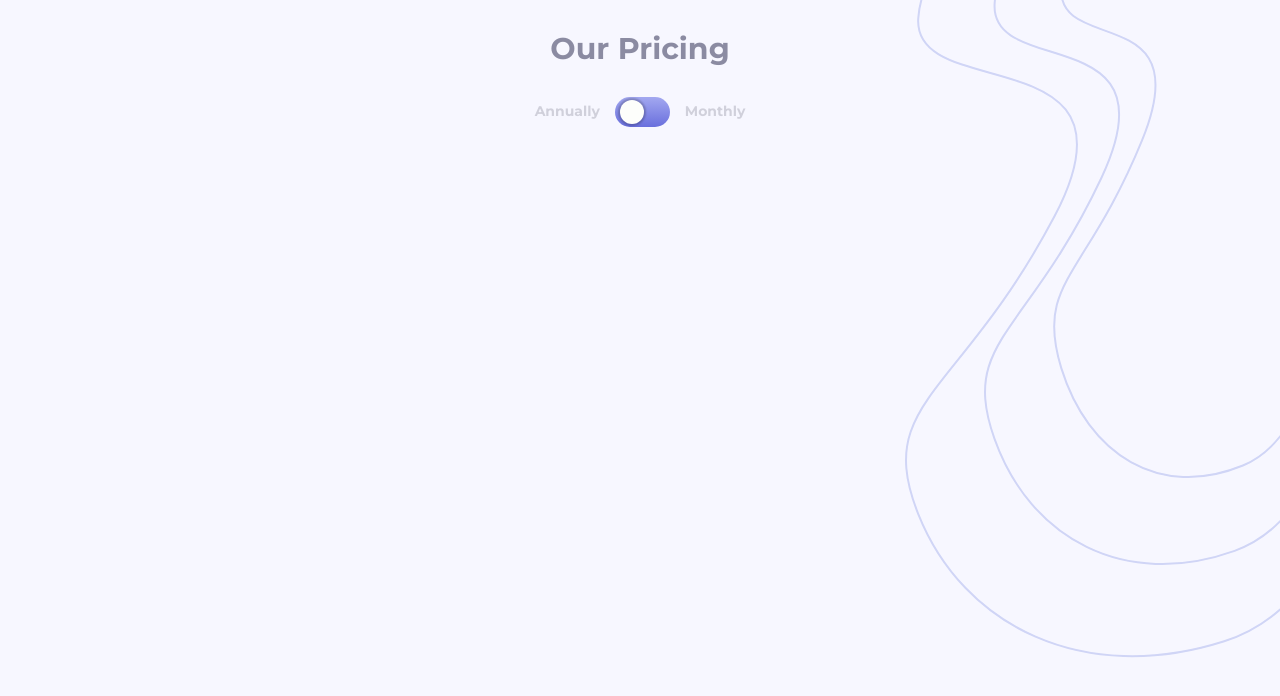
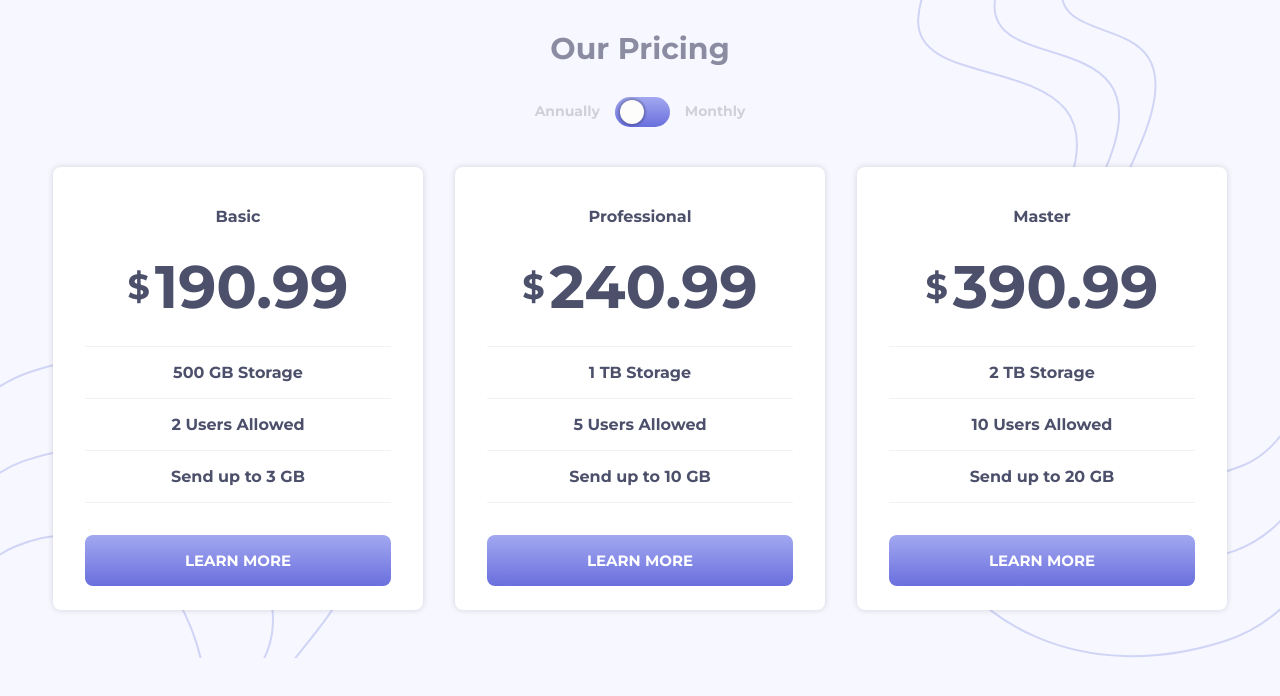
Before and after one commit to carlosqdev/react-pricing-component, a React (Create React App) app: page / in a window 1280 px wide. Shown: the top 696 px of the page. Built offline with nearby package versions, Linux system fonts and the light colour scheme.

Commit message:
Cambios de css en App.css, agregue componente Card.jsx a Container.jsx

```diff
--- a/src/assets/styles/App.css
+++ b/src/assets/styles/App.css
@@ -10,6 +10,15 @@ body {
   background-repeat: no-repeat;
   background-position-y: -45px;
   background-position-x: 130px;
+}
+.cards {
+  margin: 4rem 0 0 0;
+  padding: 0 0 2rem 0;
+}
+.cards .wrapper {
+  display: flex;
+  flex-direction: column;
+  align-items: center;
 }
 @media screen and (min-width: 375px) {
   body {
--- a/src/assets/styles/components/Card.css
+++ b/src/assets/styles/components/Card.css
@@ -1,4 +1,4 @@
-.cards .wrapper .card {
+.card {
   max-width: 320px;
   width: 285px;
   box-shadow: 0px 0px 6px rgba(0, 0, 0, 0.15);
@@ -9,47 +9,47 @@
   background-color: var(--white);
   color: var(--TextCard);
 }
-.cards .wrapper .card .title_card {
+.card .title_card {
   margin: 1rem 2rem 0 2rem;
   padding: 0;
   font-family: "Montserrat", sans-serif;
   font-weight: 700;
   font-size: 1rem;
 }
-.cards .wrapper .card .card_body {
+.card .card_body {
   display: flex;
   flex-direction: column;
 }
-.cards .wrapper .card .card_body .cost {
+.card .card_body .cost {
   display: flex;
   align-items: center;
   justify-content: center;
   margin: 0 2rem 0 2rem;
 }
-.cards .wrapper .card .card_body .cost .symbol {
+.card .card_body .cost .symbol {
   font-family: "Montserrat", sans-serif;
   font-weight: 700;
   font-size: 35px;
   margin: 1.5rem 0.3rem 1.5rem 0;
 }
-.cards .wrapper .card .card_body .cost .price {
+.card .card_body .cost .price {
   margin: 1.5rem 0 1.5rem 0;
   font-family: "Montserrat", sans-serif;
   font-weight: 700;
   font-size: 60px;
 }
-.cards .wrapper .card .card_body .span {
+.card .card_body .span {
   font-family: "Montserrat", sans-serif;
   font-weight: 700;
   font-size: 1rem;
 }
-.cards .wrapper .card .card_body .line {
+.card .card_body .line {
   padding: 1rem;
   margin: -1px 2rem 0 2rem;
   border-top: 1px solid var(--line);
   border-bottom: 1px solid var(--line);
 }
-.cards .wrapper .card .card_body .button {
+.card .card_body .button {
   margin: 2rem 2rem 0 2rem;
   padding: 1rem 0 1rem 0;
   border-radius: 8px;
@@ -63,12 +63,12 @@
   outline: none;
   cursor: pointer;
 }
-.cards .wrapper .card:hover {
+.card:hover {
   transition: 1s ease all;
   background: linear-gradient(var(--switch1), var(--switch2));
   color: var(--white);
 }
-.cards .wrapper .card:hover .card_body .button {
+.card:hover .card_body .button {
   transition: 1s ease all;
   border: 1px solid var(--line);
 }
--- a/src/containers/Container.jsx
+++ b/src/containers/Container.jsx
@@ -1,6 +1,8 @@
 import React, { useState, useEffect } from 'react';
 import Header from '../components/Header';
 import Switch from '../components/Switch';
+import Card from '../components/Card';
+import Api from '../Api';
 
 export const ContainerContext = React.createContext();
 
@@ -27,6 +29,14 @@ const Container = () => {
       <Header />
       <ContainerContext.Provider value={{planType, switchStyle, setPlanType, setSwitchStyle, changePlanType}}>
         <Switch />
+        <section className="cards">
+          <div className="wrapper">
+            {Api.map((item) =>
+              <Card key={item.id.toString()} {...item} />
+            )
+            }
+          </div>
+        </section>
       </ContainerContext.Provider>
     </>
   )
```
